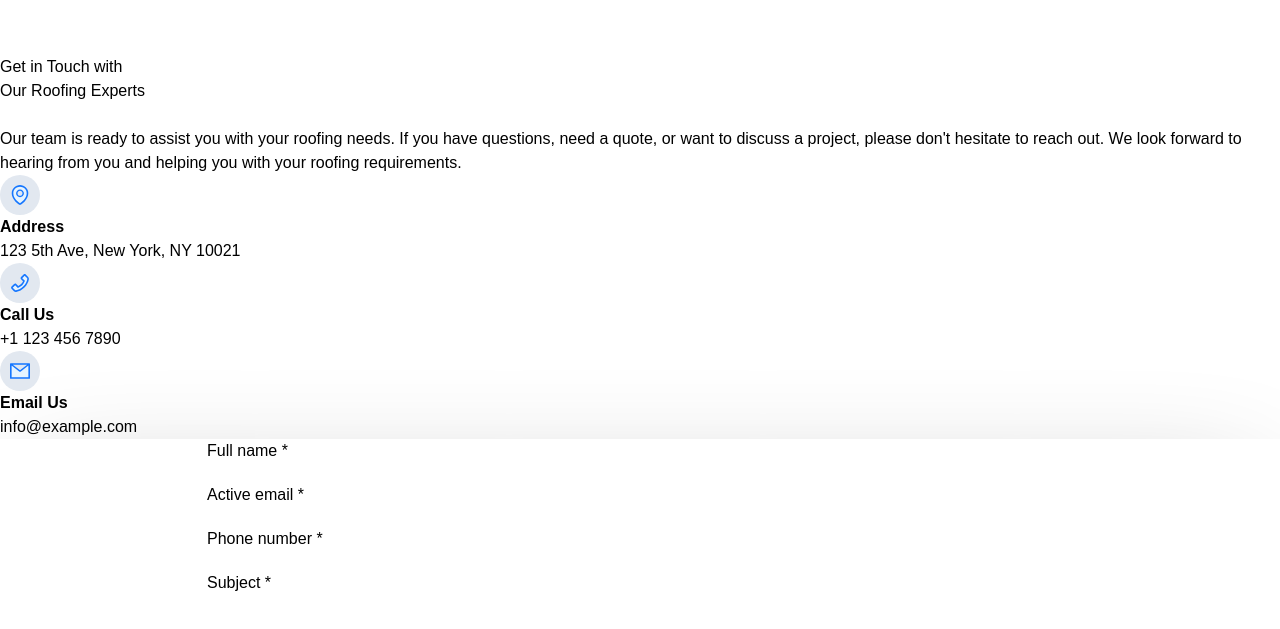
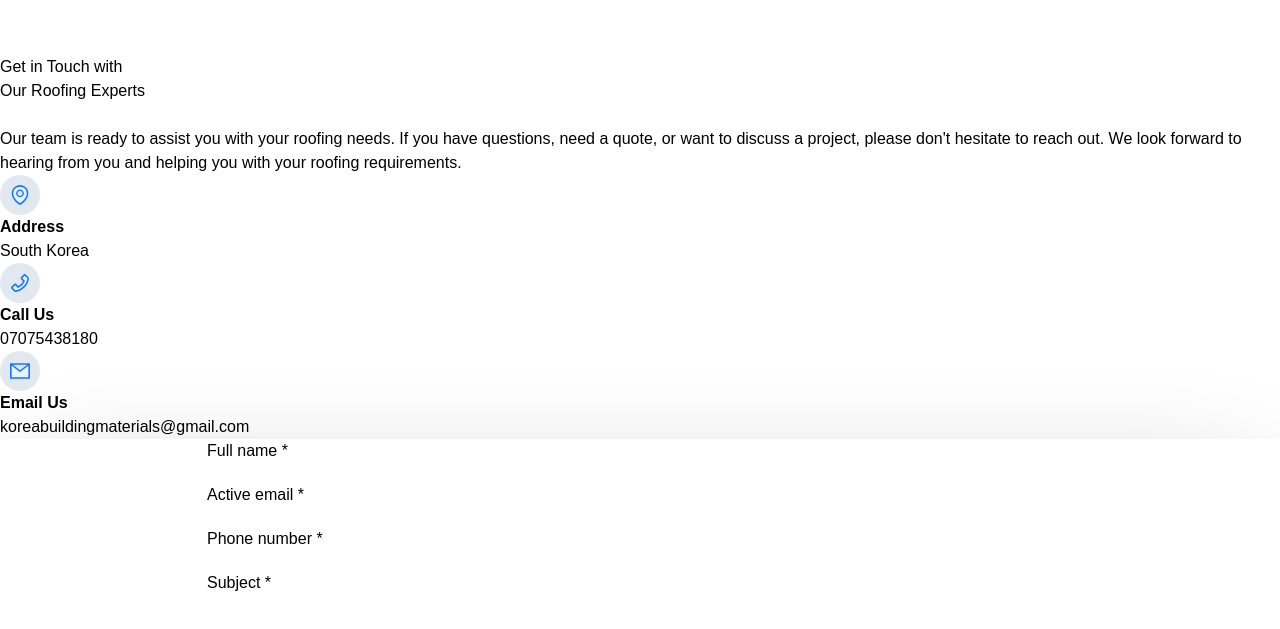
Before and after one commit to ismoil27/kbm-project, a React (Vite) app: page /contact in a window 1280 px wide. Shown: the part 593-1222 px from the top of the page. Built offline with nearby package versions, Linux system fonts and the light colour scheme; what @material-tailwind/react would draw is missing.

Commit message:
fix: modifying contact information'

```diff
--- a/src/pages/contact.jsx
+++ b/src/pages/contact.jsx
@@ -1,5 +1,4 @@
 import { Input, Textarea, Button } from "@material-tailwind/react";
-import { ContactTitle } from "@/widgets/layout/contact-title";
 import { Typography } from "@material-tailwind/react";
 import {
   EnvironmentTwoTone,
@@ -10,17 +9,6 @@ import {
 import React from "react";
 
 export const Contact = () => {
-  // const sendEmail = () => {
-  //   Email.send({
-  //     Host: "smtp.elasticemail.com",
-  //     Username: "Asadbek Abduvoitov",
-  //     Password: "password",
-  //     To: "abduvoitovasadbek3@gmail.com",
-  //     From: "karol5@gmail.com",
-  //     Subject: "This is the subject",
-  //     Body: "And this is the body",
-  //   }).then((message) => alert(message));
-  // };
   return (
     <>
       <div
@@ -88,7 +76,7 @@ export const Contact = () => {
                 >
                   Address
                 </p>
-                <p className="text-gray-600">123 5th Ave, New York, NY 10021</p>
+                <p className="text-gray-600">South Korea</p>
               </div>
             </div>
 
@@ -113,7 +101,7 @@ export const Contact = () => {
                 >
                   Call Us
                 </p>
-                <p className="text-gray-600">+1 123 456 7890</p>
+                <p className="text-gray-600">07075438180</p>
               </div>
 
               <MailTwoTone
@@ -136,7 +124,9 @@ export const Contact = () => {
                 >
                   Email Us
                 </p>
-                <p className="text-gray-600">info@example.com</p>
+                <p className="text-gray-600">
+                  koreabuildingmaterials@gmail.com
+                </p>
               </div>
             </div>
           </div>
--- a/src/pages/home.jsx
+++ b/src/pages/home.jsx
@@ -63,11 +63,9 @@ export function Home() {
                 }}
               />
 
-              <span className="mx-6 ">24/7 Emergency Roofing Service.</span>
+              <span className="mx-6 ">24/7 Contact Number.</span>
               <br />
-              <span className="ms-20 font-bold text-[blue]">
-                +1 123 111 2345
-              </span>
+              <span className="ms-20 font-bold text-[blue]">07075438180</span>
             </div>
             <div className="mx-auto mt-24 flex w-full justify-center px-4 md:w-7/12 lg:mt-0">
               <Card className="shadow-lg shadow-gray-500/10">
--- a/src/pages/projects.jsx
+++ b/src/pages/projects.jsx
@@ -40,8 +40,8 @@ export function Projects() {
 
         <div className="featured_project_top flex justify-between">
           <div>
-            <p className="mt-6 text-5xl">Metal Roof</p>
-            <p className="mt-2 text-5xl">Installation</p>
+            <p className="mt-6 text-5xl">Showcased Roofing </p>
+            <p className="mt-2 text-5xl">Excellence</p>
           </div>
           <div className="w-[350px] ">
             <p className="text-gray-600">
@@ -82,7 +82,6 @@ export function Projects() {
             src="/roofPics/projects/projects1_1.jpeg"
             alt=""
           />
-          {/* <p className=" my-6 text-[#ff1a1a]">Commercial Roofing</p> */}
           <p className="mb-4 mt-4 text-3xl">Meta Tech Factory</p>
           <p className="w-[540px] text-gray-600">
             We had the privilege of collaborating with Meta Tech, delivering a
@@ -92,20 +91,6 @@ export function Projects() {
             This project exemplifies our commitment to quality craftsmanship and
             client satisfaction."
           </p>
-          {/* <div className="projects_page_texts mt-6 w-[520px]">
-            <p className=" ml-6">
-              " Lorem ipsum dolor sit amet, consectetur adipiscing elit. Ut elit
-              tellus, luctus nec ullamcorper mattis, pulvinar dapibus leo. "
-            </p>
-            <div className="flex items-center">
-              <img
-                src="/roofPics/human/person_pic1.png"
-                alt=""
-                className="projects_person_pic"
-              />
-              <span>Edward B. Suarez</span>
-            </div>
-          </div> */}
         </div>
         <div>
           <img
@@ -113,7 +98,6 @@ export function Projects() {
             src="/roofPics/projects/projects1_2.jpeg"
             alt=""
           />
-          {/* <p className=" my-6 text-[#ff1a1a]">Residential Roofing</p> */}
           <p className="mb-4 mt-4 text-3xl">Jinhap Factory</p>
           <p className="w-[540px] text-gray-600">
             Our roofing panels played a pivotal role in the successful
@@ -123,20 +107,6 @@ export function Projects() {
             exemplifies our dedication to reliability and performance in every
             roofing installation.
           </p>
-          {/* <div className="projects_page_texts mt-6 w-[520px]">
-            <p className="ml-6">
-              " Lorem ipsum dolor sit amet, consectetur adipiscing elit. Ut elit
-              tellus, luctus nec ullamcorper mattis, pulvinar dapibus leo. "
-            </p>
-            <div className="flex items-center">
-              <img
-                src="/roofPics/human/person_pic1.png"
-                alt=""
-                className="projects_person_pic"
-              />
-              <span>Edward B. Suarez</span>
-            </div>
-          </div> */}
         </div>
         <div className="mb-20 mr-36">
           <img
@@ -144,7 +114,6 @@ export function Projects() {
             src="/roofPics/projects/projects1_3.jpeg"
             alt=""
           />
-          {/* <p className=" my-6 text-[#ff1a1a]">After Storm Damage</p> */}
           <p className="mb-4 mt-4 text-3xl">Hanla Steel Factory</p>
           <p className="w-[540px] text-gray-600">
             Our team proudly provided roofing solutions for the Hanla Steel
@@ -153,20 +122,6 @@ export function Projects() {
             exemplifies our commitment to delivering excellence in every
             installation.
           </p>
-          {/* <div className="projects_page_texts mt-6 w-[520px]">
-            <p className="ml-6">
-              " Lorem ipsum dolor sit amet, consectetur adipiscing elit. Ut elit
-              tellus, luctus nec ullamcorper mattis, pulvinar dapibus leo. "
-            </p>
-            <div className="flex items-center">
-              <img
-                src="/roofPics/human/person_pic1.png"
-                alt=""
-                className="projects_person_pic"
-              />
-              <span>Edward B. Suarez</span>
-            </div>
-          </div> */}
         </div>
         <div>
           <img
```
